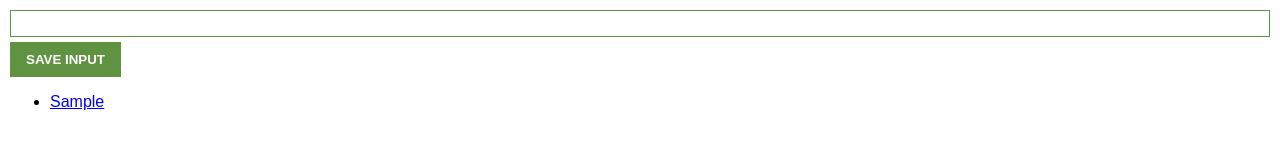
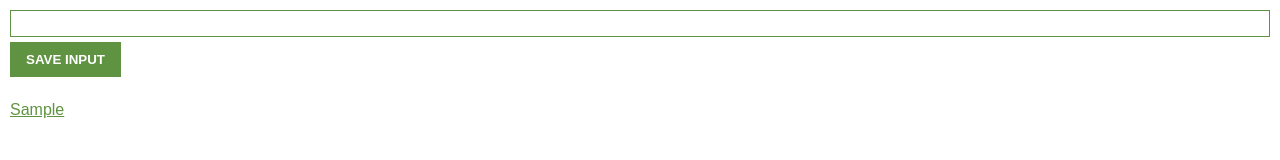
Before and after one commit to PhucDong/learning-javascript, a plain HTML site: page Chrome-Extension/index.html in a window 1280 px wide. Both pictures are taken after typing "Sample" into the empty fields and a click on the button "SAVE INPUT". Drawn offline with Linux system fonts and the light colour scheme.

Commit message:
Added styles

```diff
--- a/Chrome-Extension/index.css
+++ b/Chrome-Extension/index.css
@@ -23,3 +23,17 @@ button {
     font-weight: bold;
     cursor: pointer;
 }
+
+ul {
+    list-style-type: none;
+    padding: 0;
+    margin-top: 24px;
+}
+
+li {
+    margin: 6px 0;
+}
+
+li a {
+    color: #5f9341;
+}
```
